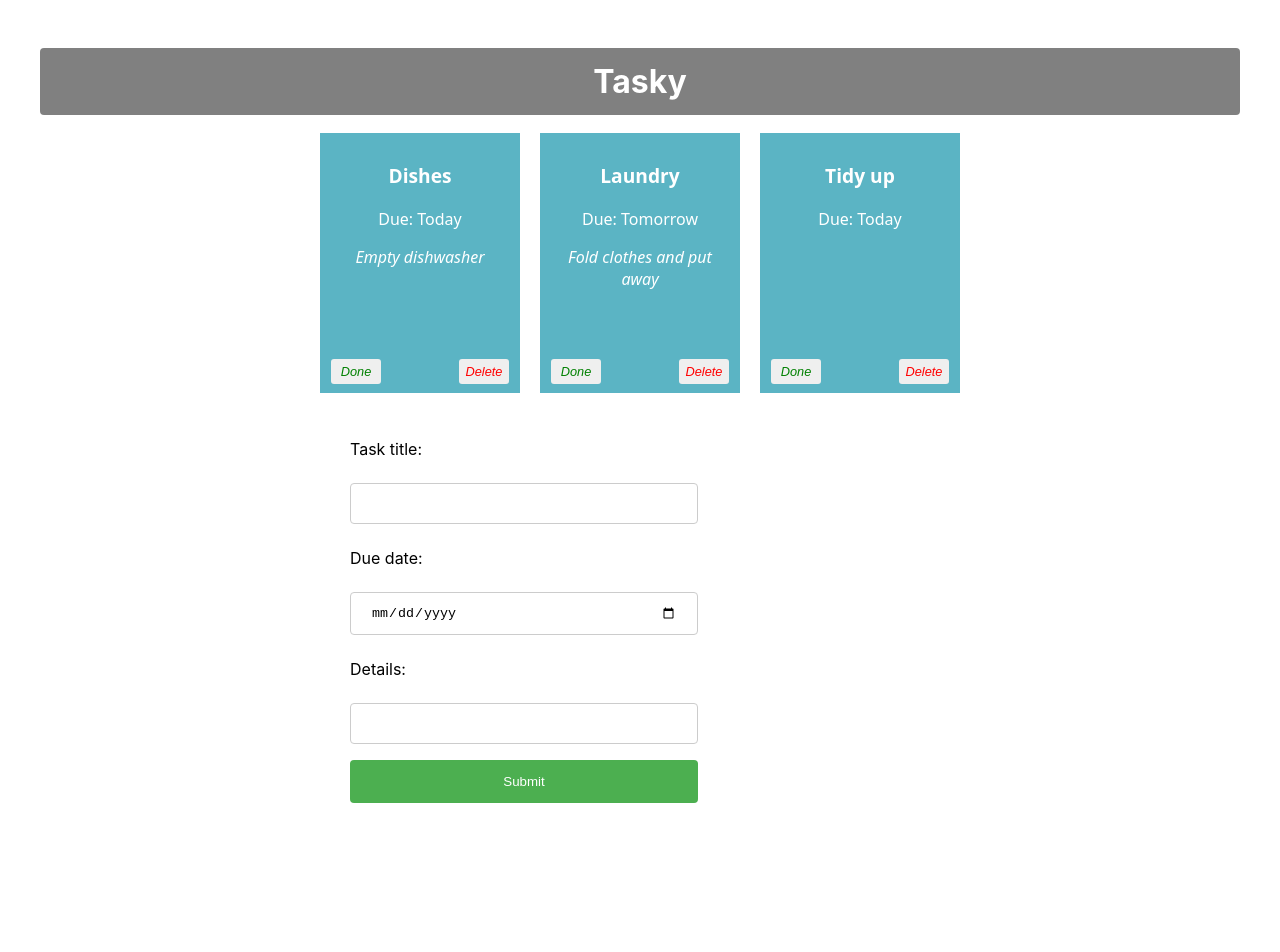
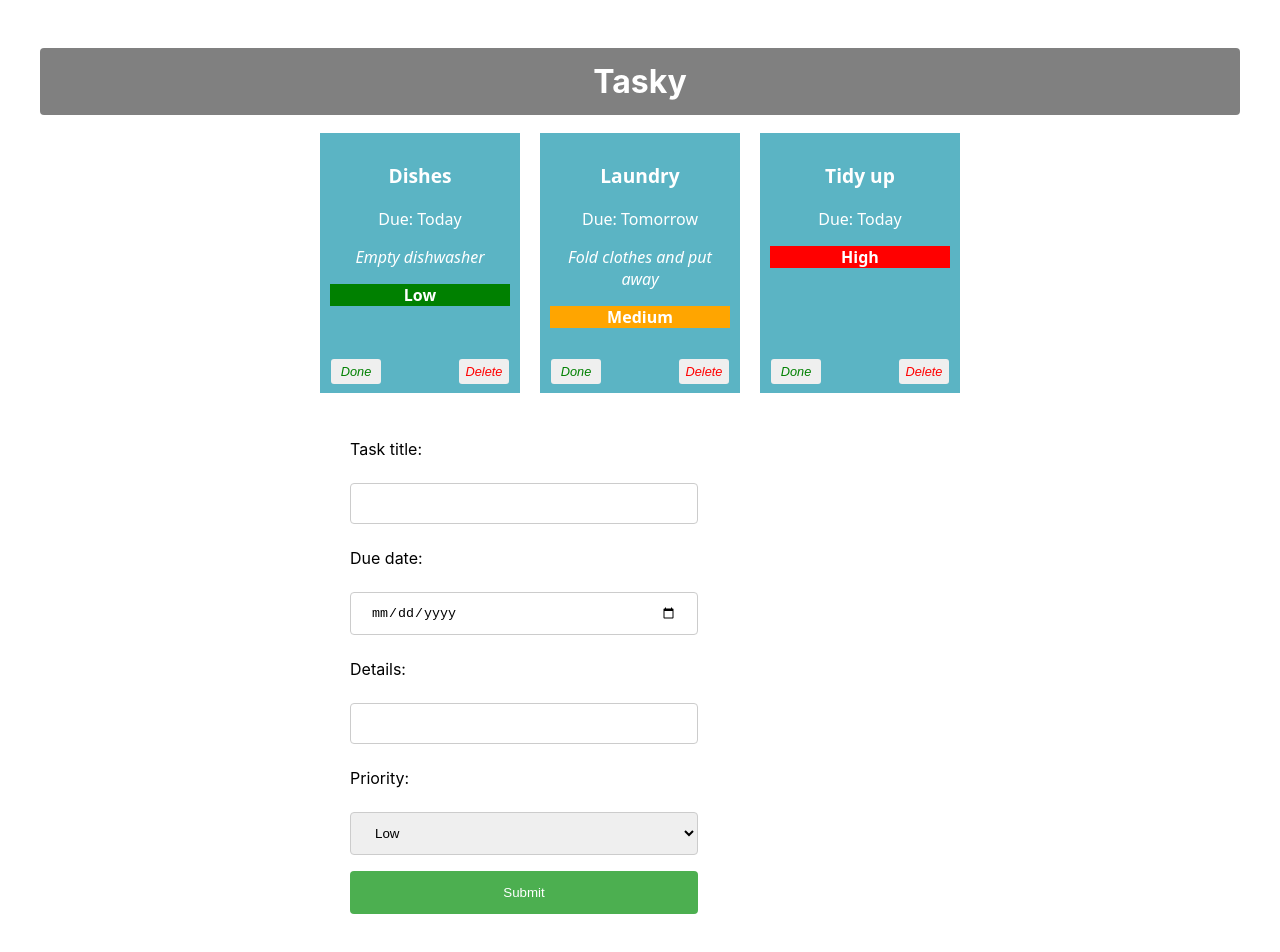
Before and after one commit to stephenmcgrath20103121/react-basics-labs, a React (Create React App) app in the folder tasky/: page / in a window 1280 px wide. Shown: the top 952 px of the page. Before the commit the page ends 871 px from the top, so only its background shows below. Built offline with nearby package versions, Linux system fonts and the light colour scheme.

Commit message:
Tasky Lab 2 - Exercises done

```diff
--- a/tasky/src/App.css
+++ b/tasky/src/App.css
@@ -39,6 +39,10 @@
   font-style: italic;
 }
 
+.priority {
+  font-weight: bold;
+}
+
 button {
   border: none;
   border-radius: 3px;
@@ -63,7 +67,7 @@
   color: red;
 }
 
-input[type=text], input[type=date] {
+input[type=text], input[type=date], select {
   width: 60%;
   padding: 12px 20px;
   margin: 8px 0;
--- a/tasky/src/App.js
+++ b/tasky/src/App.js
@@ -7,16 +7,17 @@
 function App() {
   const [ taskState, setTaskState ] = useState({
     tasks: [
-      { id: 1, title:"Dishes", description: "Empty dishwasher", deadline: "Today", done: false },
-      { id: 2, title: "Laundry", description: "Fold clothes and put away", deadline: "Tomorrow", done: false },
-      { id: 3, title: "Tidy up", deadline: "Today", done: false}
+      { id: 1, title:"Dishes", description: "Empty dishwasher", deadline: "Today", priority: "Low", done: false },
+      { id: 2, title: "Laundry", description: "Fold clothes and put away", deadline: "Tomorrow", priority: "Medium", done: false },
+      { id: 3, title: "Tidy up", deadline: "Today", priority: "High", done: false}
     ]
   });
 
   const [ formState, setFormState ] = useState({
     title: "",
     description: "",
-    deadline: ""
+    deadline: "",
+    priority: ""
   });
 
   const doneHandler = (taskIndex) => {
@@ -41,6 +42,9 @@
           break;
       case "description":
           form.description = event.target.value;
+          break;
+      case "priority":
+          form.deadline = event.target.value;
           break;
       case "deadline":
           form.deadline = event.target.value;
@@ -72,6 +76,7 @@
           title={task.title}
           description={task.description}
           deadline={task.deadline}
+          priority={task.priority}
           key={task.id}
           done={task.done}
           markDone={() => doneHandler(index)}
--- a/tasky/src/components/Form.js
+++ b/tasky/src/components/Form.js
@@ -19,6 +19,16 @@
             <p>Details:</p>
             <input type="text" name="description" onChange={(event) => props.change(event)} />
         </label>
+        <br />
+        <label>
+            <p>Priority:</p>
+            <select name="priority" onChange={(event) => props.change(event)}>
+              <option value="low">Low</option>
+              <option value="medium">Medium</option>
+              <option value="high">High</option>
+            </select>
+        </label>
+        <br />
         <input type="submit" value="Submit" />
         </form>
     </div>
--- a/tasky/src/components/Task.js
+++ b/tasky/src/components/Task.js
@@ -6,6 +6,7 @@
             <p className="title">{props.title}</p>
             <p>Due: {props.deadline}</p>
             <p className="description">{props.description}</p>
+            <p className="priority" style={{backgroundColor: props.priority==="Low" ? 'green' : props.priority==="Medium" ? 'orange' : 'red'}}>{props.priority}</p>
             <button onClick={props.markDone} className='doneButton'>Done</button>
             <button className='deleteButton' onClick={props.deleteTask}>Delete</button>
         </div>
```
